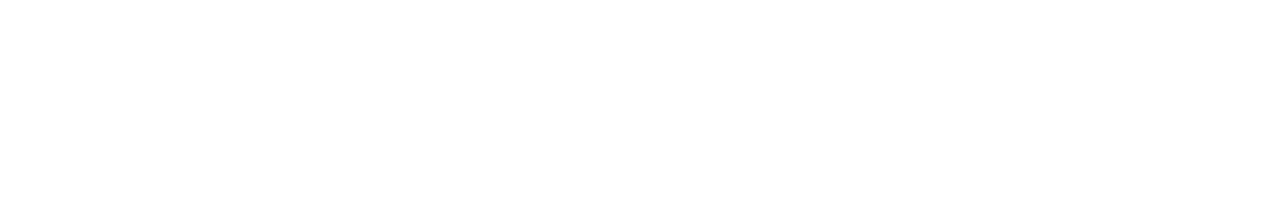
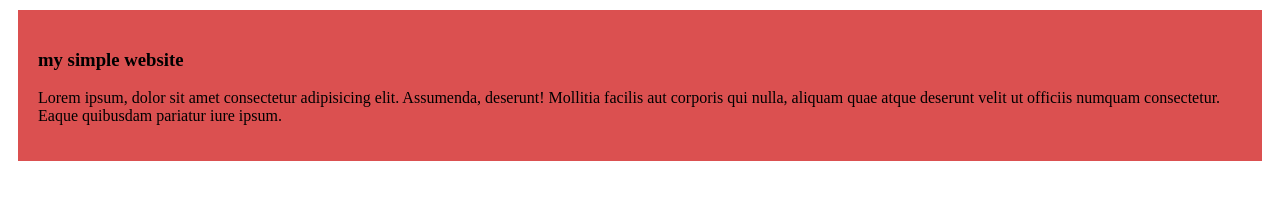
Before and after one commit to wani73/my-simple-website, a plain HTML site: page index.html in a window 1280 px wide. Drawn offline with Linux system fonts and the light colour scheme.

Commit message:
my 1st blog

```diff
--- a/index.html
+++ b/index.html
@@ -4,8 +4,13 @@
     <meta charset="UTF-8">
     <meta name="viewport" content="width=device-width, initial-scale=1.0">
     <title>my simple website new</title>
+    <link rel="stylesheet" href="styles/blog.css">
 </head>
 <body>
-
+    <div>
+        <h3>
+            my simple website</h3>
+            <p>Lorem ipsum, dolor sit amet consectetur adipisicing elit. Assumenda, deserunt! Mollitia facilis aut corporis qui nulla, aliquam quae atque deserunt velit ut officiis numquam consectetur. Eaque quibusdam pariatur iure ipsum.</p>
+    </div>
 </body>
 </html>
--- /dev/null
+++ b/styles/blog.css
@@ -0,0 +1,5 @@
+div{
+    background-color: rgb(219, 80, 80);
+    padding: 20px;
+    margin: 10px;
+}
```
